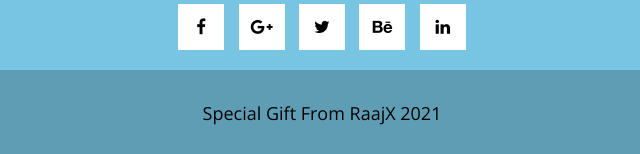
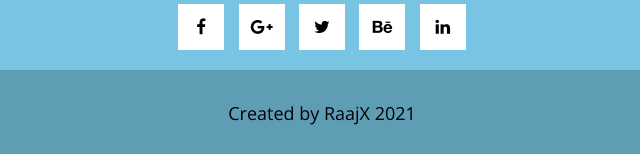
Before and after one commit to raaj123944hem/sikha.github.io, a plain HTML site: page index.html in a window 1280 px wide. Shown: the part 2333-2487 px from the top of the page, 318-958 px from the left. Drawn offline with nearby package versions, Linux system fonts and the light colour scheme; some packages are replaced by stand-ins of ours.

Commit message:
Update index.html

```diff
--- a/index.html
+++ b/index.html
@@ -694,7 +694,7 @@ http://www.templatemo.com/tm-500-fluid-gallery
                     <a href="#" class="tm-social-link"><i class="fa fa-linkedin"></i></a>
               </div>
 
-                <p class="tm-copyright-text">Special Gift From RaajX 2021
+                <p class="tm-copyright-text">Created by RaajX 2021
 
                  <!-- <span class="tm-copyright-year">current year</span>  -->
              </p>
```
